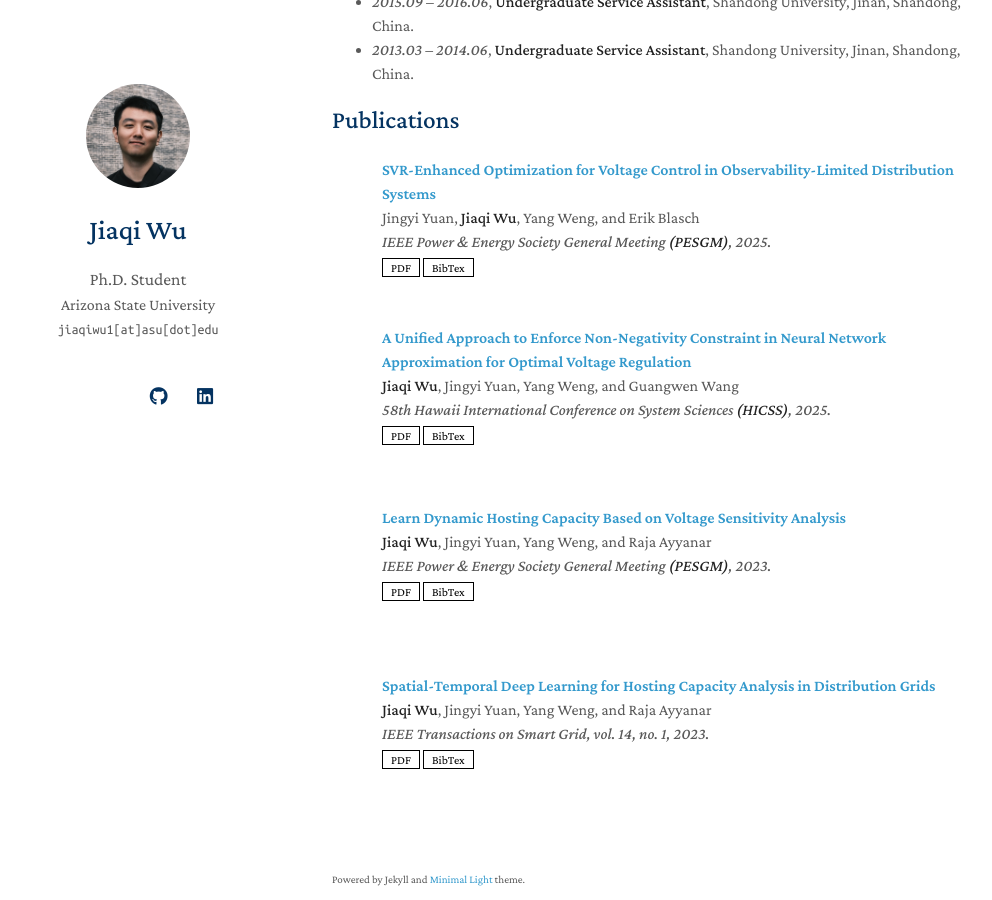
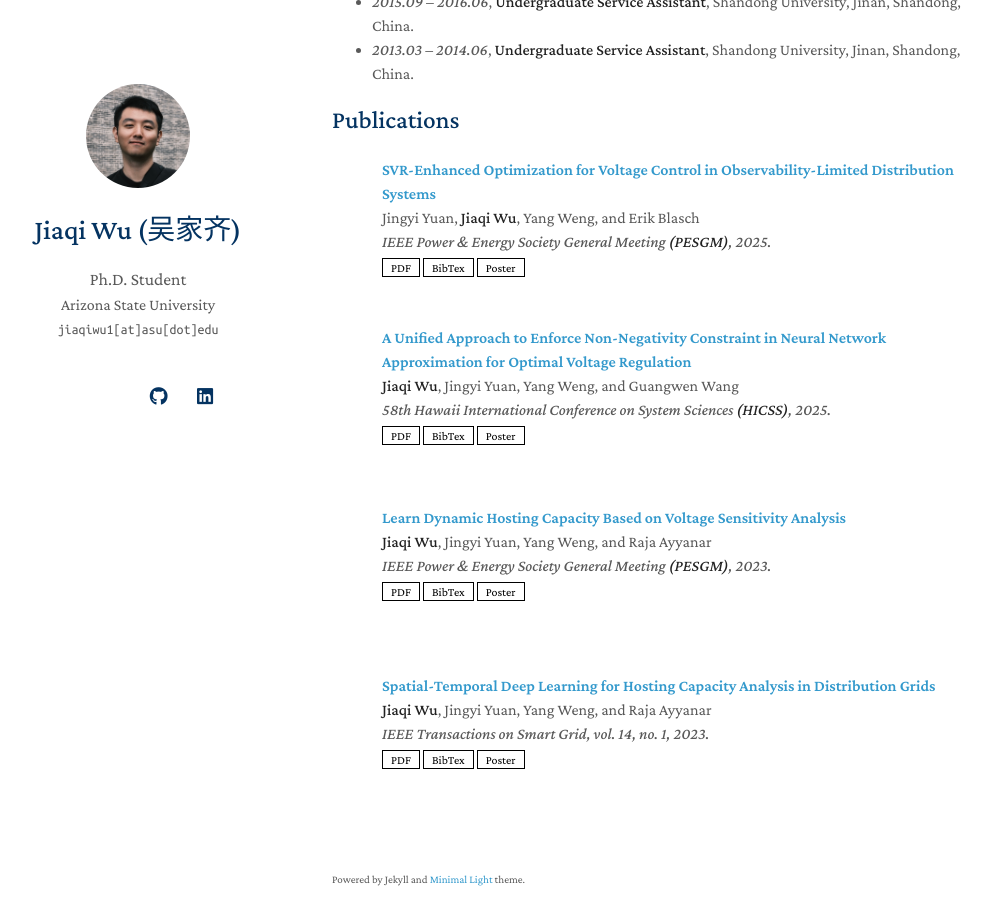
Before and after one commit to jiaqiwu1/jiaqiwu1.github.io, a Jekyll site: the page built from index.md, in a window 1280 px wide and 900 px high, scrolled down 693 px. Shown: the whole window, without its empty margins (138-1130 px from the left). Built offline with Jekyll 4.4.1, drawn with Linux system fonts in a browser that asks for light colours; a style sheet for code colours, icons or effects is not loaded; our own code applies the rules of GitHub Pages for plain Markdown files.

Commit message:
Add Chinese name to title in config and include poster link in publications

```diff
--- a/_config.yml
+++ b/_config.yml
@@ -1,5 +1,5 @@
 # Basic Information
-title: Jiaqi Wu
+title: Jiaqi Wu (吴家齐)
 position: Ph.D. Student
 affiliation: Arizona State University
 email: jiaqiwu1[at]asu[dot]edu
--- a/_includes/publications.md
+++ b/_includes/publications.md
@@ -33,6 +33,9 @@
       {% if link.bibtex %}
       <a href="{{ link.bibtex }}" class="btn btn-sm z-depth-0" role="button" target="_blank" style="font-size:12px;">BibTex</a>
       {% endif %}
+      {% if link.bibtex %}
+      <a href="{{ link.poster }}" class="btn btn-sm z-depth-0" role="button" target="_blank" style="font-size:12px;">Poster</a>
+      {% endif %}
       {% if link.notes %}
       <strong> <i style="color:#e74d3c">{{ link.notes }}</i></strong>
       {% endif %}
```
